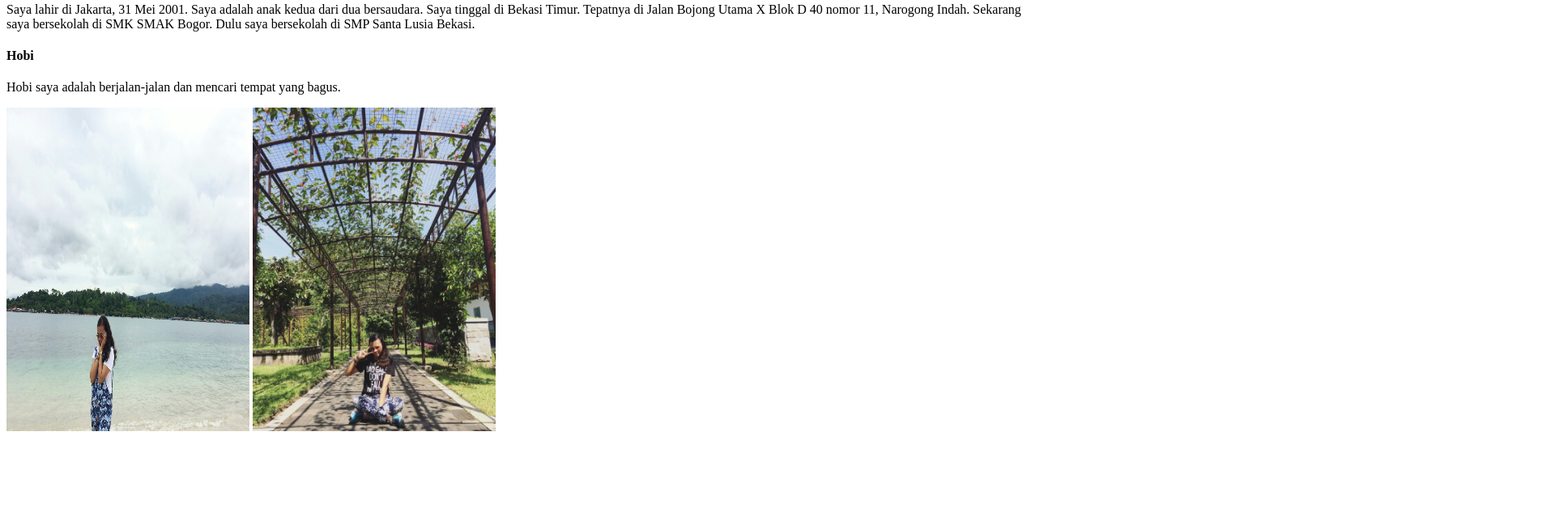
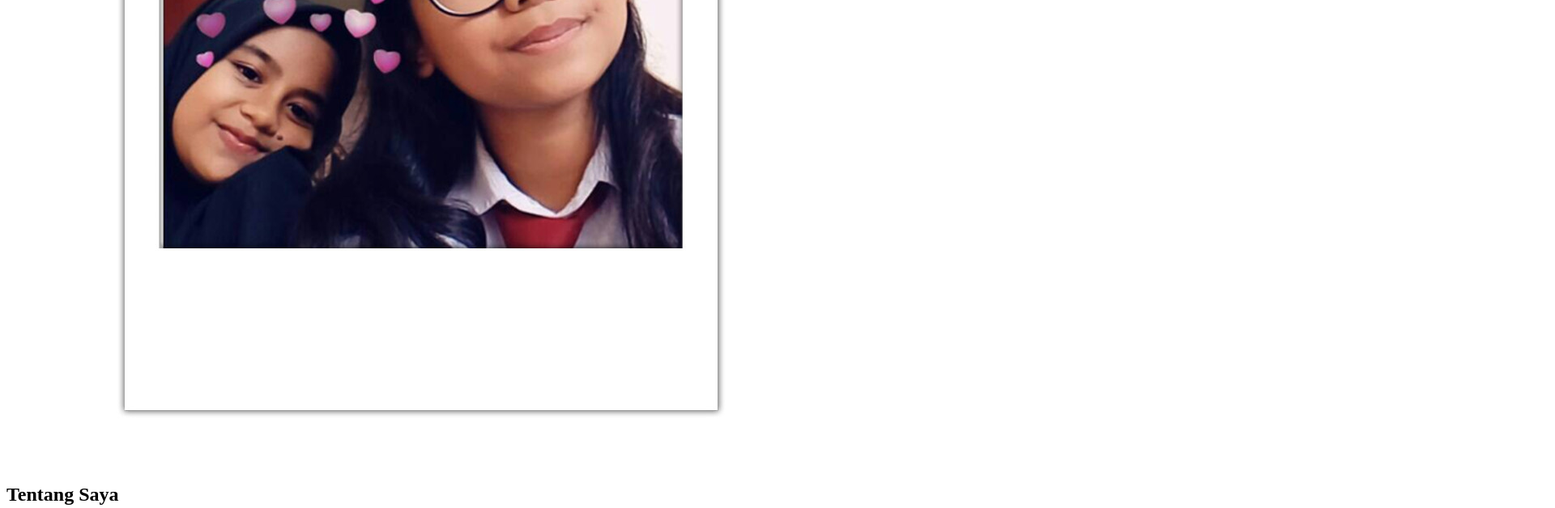
Before and after one commit to elizabethberliana/elizabethberliana.github.io, a plain HTML site: page index.html in a window 1280 px wide. Shown: the part 548-1176 px from the top of the page at 81% size, 1920 px wide, since content can reach past the window. Before the commit the page ends 1093 px from the top, so only its background shows below. Drawn offline with Linux system fonts and the light colour scheme.

Commit message:
Update index.html

```diff
--- a/index.html
+++ b/index.html
@@ -6,12 +6,12 @@
 <body>
 	<h1>Nama</h1>
 	<p> Nama saya adalah Elizabeth Berliana Paulina Sinaga. Teman-teman saya biasa memanggil saya Eliz.
-	<img src="image/profil.jpg.jpg" width="300" height="400">
+	<img src="image/profil.jpg.jpg">
 	<h2>Tentang Saya</h2>
 	<p> Saya lahir di Jakarta, 31 Mei 2001. Saya adalah anak kedua dari dua bersaudara. Saya tinggal di Bekasi Timur. Tepatnya di Jalan Bojong Utama X Blok D 40 nomor 11, Narogong Indah. Sekarang saya bersekolah di SMK SMAK Bogor. Dulu saya bersekolah di SMP Santa Lusia Bekasi.
 	<h4>Hobi</h4>
 	<p> Hobi saya adalah berjalan-jalan dan mencari tempat yang bagus.</p>
-	<img src="image/satu.jpg" width="300" height="400">
-	<img src="image/dua.jpg" width="300" height="400">
+	<img src="image/satu.jpg">
+	<img src="image/dua.jpg">
 </body>
 </html>
```
